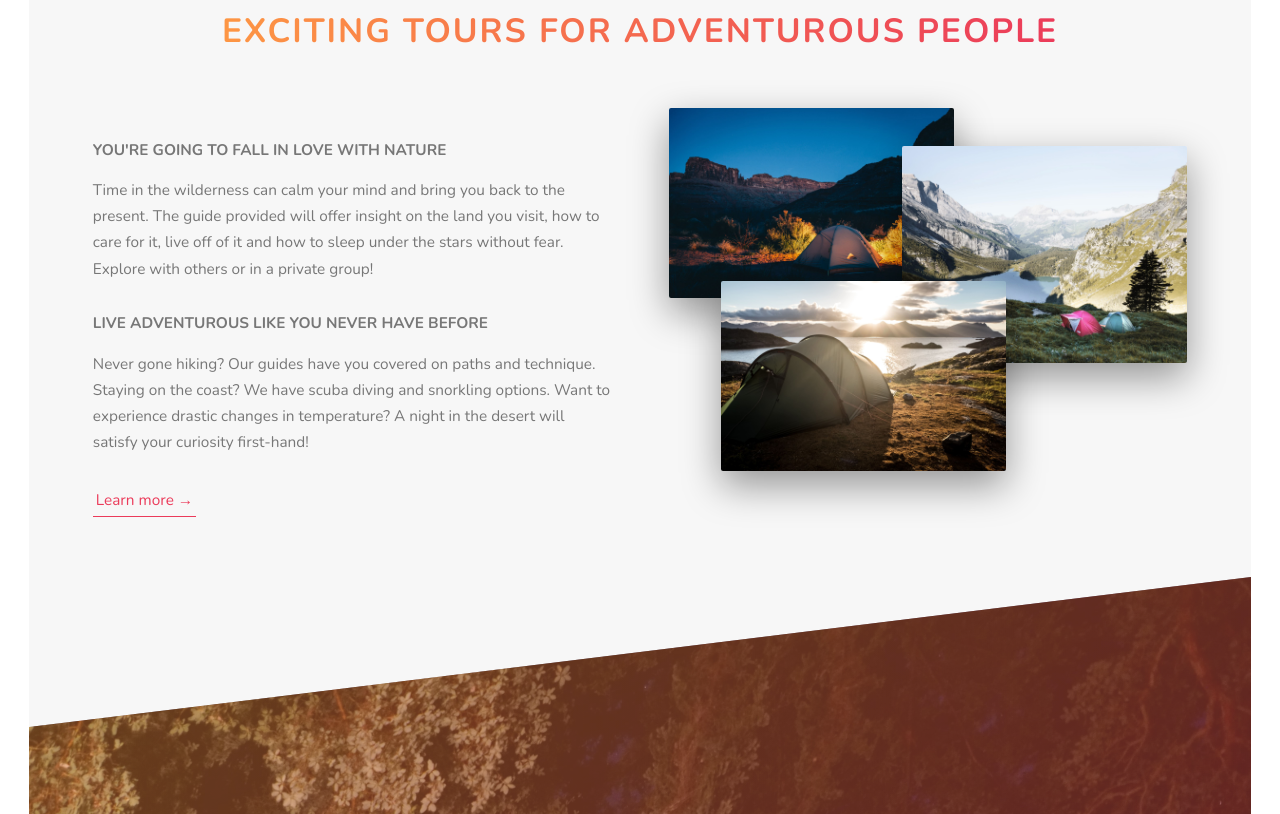
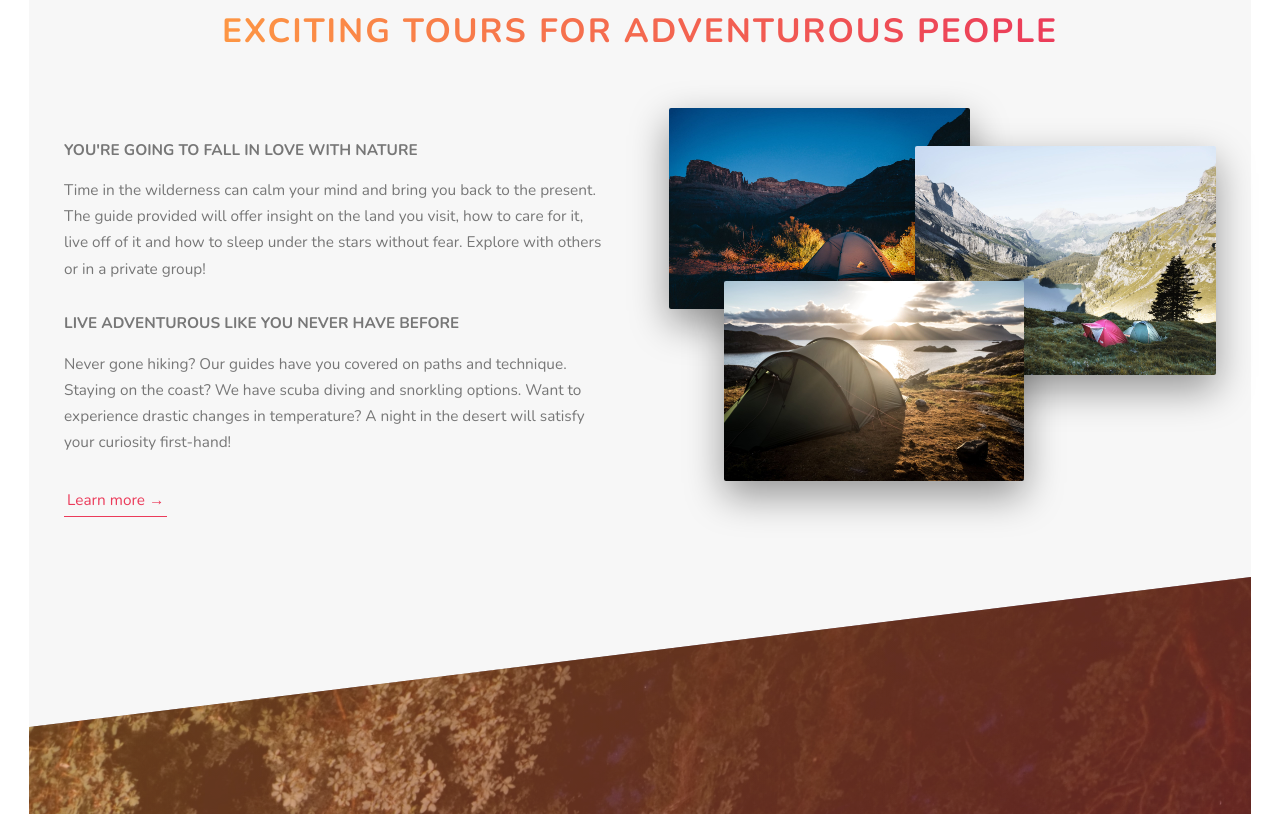
Before and after one commit to dileit/campout, a website: page index.html in a window 1280 px wide. Shown: the part 866-1680 px from the top of the page. Drawn offline with nearby package versions, Linux system fonts and the light colour scheme; files that its build step writes are made by us from their sources.

Commit message:
2nd Commit

```diff
--- a/sass/abstracts/_variables.scss
+++ b/sass/abstracts/_variables.scss
@@ -49,7 +49,7 @@ $color-black: #000;
 $default-font-size: 1.6rem;
 
 // GRID
-$grid-width: 114rem;
+$grid-width: 120rem;
 $gutter-vertical: 8rem;
 $gutter-vertical-small: 6rem;
 $gutter-horizontal: 6rem;
```
